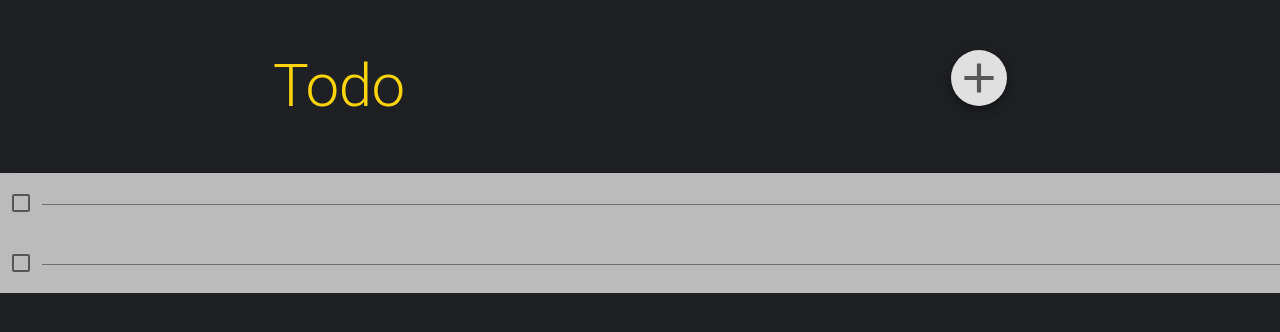
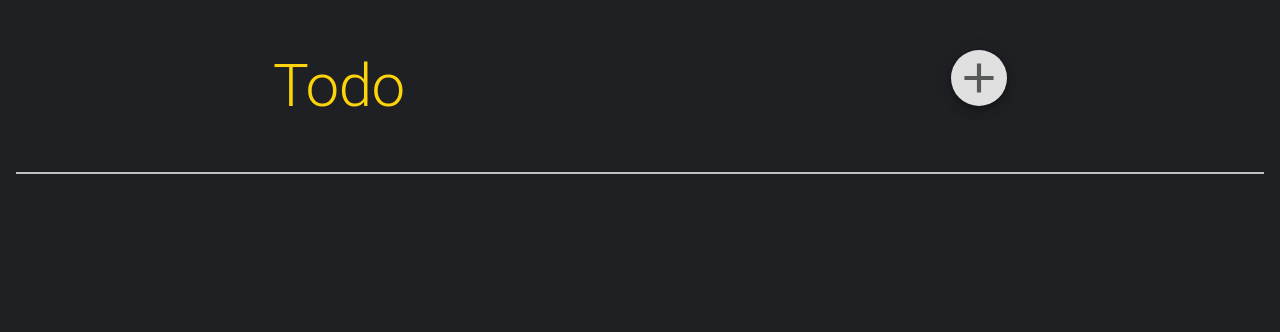
Before and after one commit to AzadAnsari35/Todo, a React (Create React App) app: page / in a window 1280 px wide. Shown: the top 332 px of the page. Built offline with nearby package versions, Linux system fonts and the light colour scheme.

Commit message:
All functionality added

```diff
--- a/src/Component/Todo.js
+++ b/src/Component/Todo.js
@@ -1,4 +1,4 @@
-import React, { useState } from "react";
+import React, { useState, useEffect } from "react";
 import Typography from "@material-ui/core/Typography";
 import { makeStyles } from "@material-ui/core/styles";
 import AddIcon from "@material-ui/icons/Add";
@@ -8,16 +8,29 @@ import Fab from "@material-ui/core/Fab";
 
 const Todo = () => {
   const classes = useStyles();
-  const [list, setList] = useState(["", ""]);
+  const [list, setList] = useState([]);
 
   const handleAdd = () => {
     setList([...list, ""]);
   };
 
-  const updateList = (e, i) => {
+  useEffect(() => {
+    function allStorage() {
+      let value = [];
+      let keys = Object.keys(localStorage);
+      let i = keys.length;
+
+      while (i--) {
+        value.unshift(localStorage.getItem(keys[i]));
+      }
+      setList(value);
+    }
+    allStorage();
+  }, []);
+
+  const addList = (e, i) => {
     let newArr = [...list];
     newArr[i] = e.target.value;
-    console.log(newArr);
     setList(newArr);
   };
 
@@ -31,8 +44,8 @@ const Todo = () => {
           <AddIcon className={classes.addIcon} />
         </Fab>
       </div>
-      <Divider classname={classes.dividerLine} variant="middle" />
-      <TodoContent list={list} updateList={updateList} />
+      <Divider className={classes.dividerLine} variant="middle" />
+      <TodoContent list={list} addList={addList} />
     </div>
   );
 };
--- a/src/Component/TodoContent.js
+++ b/src/Component/TodoContent.js
@@ -1,30 +1,40 @@
-import React from "react";
-import Checkbox from "@material-ui/core/Checkbox";
+import React, { useEffect } from "react";
 import TextField from "@material-ui/core/TextField";
 import { makeStyles } from "@material-ui/core/styles";
 
-const TodoContent = ({ list, updateList }) => {
+const TodoContent = ({ list, addList }) => {
   const classes = useStyles();
 
-  const [check, setCheck] = React.useState(false);
+  const [refs, setRefs] = React.useState([]);
 
-  const toggleCheck = () => {
-    setCheck(!check);
+  const changeText = (e, i) => {
+    addList(e, i);
   };
 
-  const changeText = (e, i) => {
-    updateList(e, i);
+  const handleKeyPress = (event, index, cur) => {
+    if (event.key === "Enter") {
+      localStorage.setItem(index, cur);
+      if (index < list.length - 1) {
+        refs[index + 1].current.focus();
+      }
+    }
   };
+
+  useEffect(() => {
+    let references = [...Array(15)].map(r => React.createRef());
+    setRefs(references);
+  }, []);
 
   return (
     <div>
       {list.map((cur, index) => (
         <div className={classes.oneRow} key={index}>
-          <Checkbox checked={check} onChange={toggleCheck} />
           <TextField
             fullWidth
             value={cur}
             onChange={event => changeText(event, index)}
+            onKeyPress={event => handleKeyPress(event, index, cur)}
+            inputRef={refs[index]}
           />
         </div>
       ))}
```
